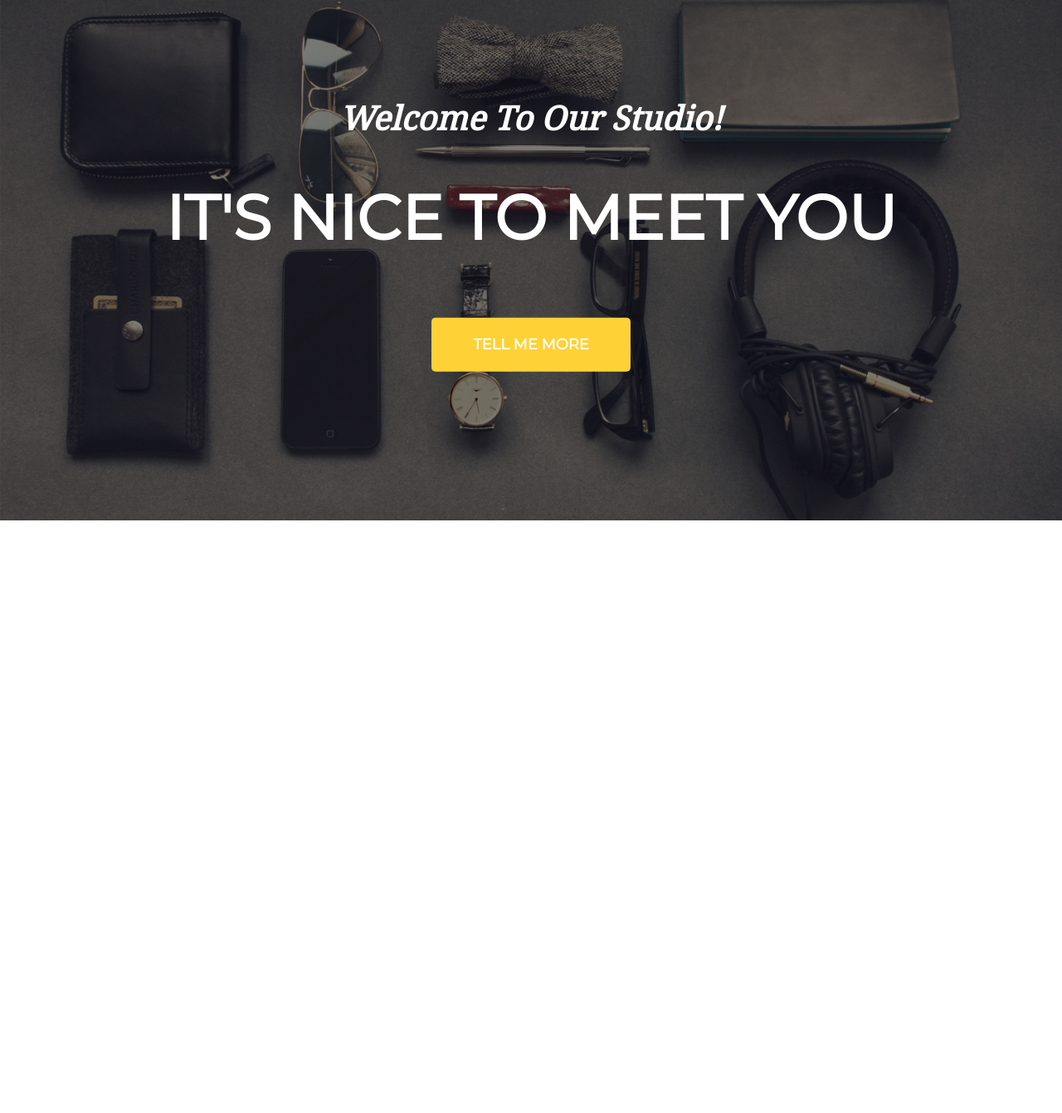
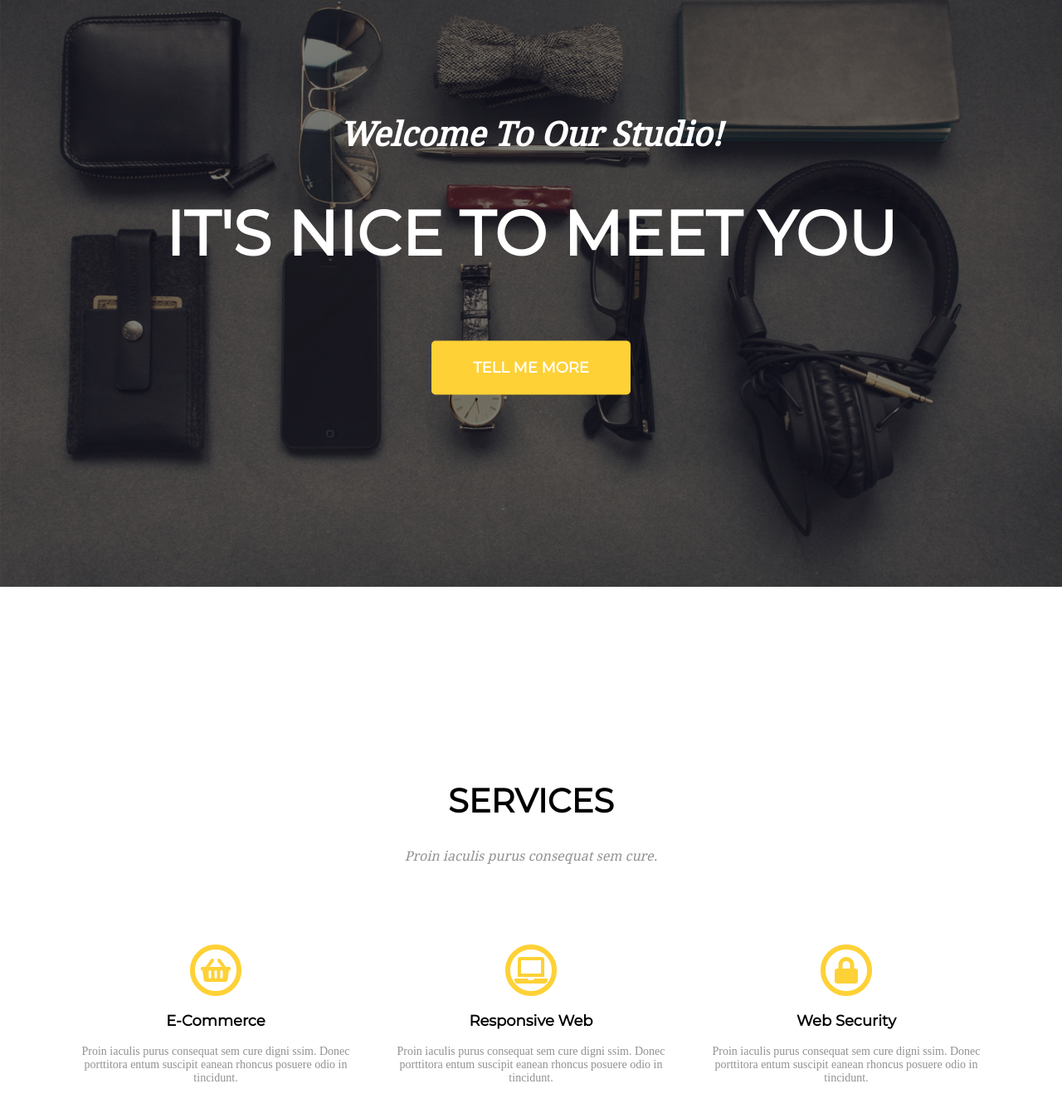
Before and after one commit to Ilshae/Golden, a website: page index.html in a window 1280 px wide. Shown: the part 93-1434 px from the top of the page at 83% size. Before the commit the page ends 800 px from the top, so only its background shows below. Drawn offline with Linux system fonts and the light colour scheme; a web font is replaced by a local one.

Commit message:
Add section Services

```diff
--- a/index.html
+++ b/index.html
@@ -24,13 +24,49 @@
             </div>
 
             <div class="hero">
-                <div class="hero-inner">
+                <header class="hero-inner">
                     <h2 class="page-subtitle">Welcome To Our Studio!</h2>
                     <h1 class="page-title">It's nice to meet you</h1>
                     <a class="btn btn-one">Tell me more</a>
+                </header>
+            </div>
+        </div>
+
+    <section class="services">
+        <div class="container">
+            <div class="row">
+                <header>
+                    <h1 class="page-title">Services</h1>
+                    <p class="page-subtitle">Proin iaculis purus consequat sem cure.</p>
+                </header>
+            </div>
+            <div class="row">
+                <div class="tile col-4">
+                    <span class="fa-stack fa-2x">
+                        <i class="far fa-circle fa-stack-2x"></i>
+                        <i class="fas fa-shopping-basket fa-stack-1x"></i>
+                      </span>
+                    <h3>E-Commerce</h3>
+                    <p>Proin iaculis purus consequat sem cure digni ssim. Donec porttitora entum suscipit eanean rhoncus posuere odio in tincidunt.</p>
+                </div>
+                <div class="tile col-4">
+                    <span class="fa-stack fa-2x">
+                        <i class="far fa-circle fa-stack-2x"></i>
+                        <i class="fas fa-laptop fa-stack-1x"></i>
+                    </span>
+                    <h3>Responsive Web</h3>
+                    <p>Proin iaculis purus consequat sem cure digni ssim. Donec porttitora entum suscipit eanean rhoncus posuere odio in tincidunt.</p>
+                </div>
+                <div class="tile col-4">
+                    <span class="fa-stack fa-2x">
+                        <i class="far fa-circle fa-stack-2x"></i>
+                        <i class="fas fa-lock fa-stack-1x"></i>
+                    </span>
+                    <h3>Web Security</h3>
+                    <p>Proin iaculis purus consequat sem cure digni ssim. Donec porttitora entum suscipit eanean rhoncus posuere odio in tincidunt.</p>
                 </div>
             </div>
-
         </div>
+    </section>
    </body>
 </html>
--- a/sass/style.scss
+++ b/sass/style.scss
@@ -14,13 +14,20 @@
     src:url("../fonts/Montserrat-Regular.ttf");
 }
 
+@font-face {
+    font-family: RobotoSlab;
+    src:url("../fonts/RobotoSlab-VariableFont_wght");
+}
+
 
 /* Variables */
 $font-one: 'Wisdom', serif;
 $font-two: 'Montserrat', sans-serif;
 $font-three: 'Droid', serif;
+$font-four: 'RobotoSlab', serif;
 $color-one: #fed136;
 $color-two: #fff;
+$color-three: #929292;
 
 /* Global */
 body{
@@ -31,12 +38,10 @@ body{
 
 .page-title{
     font-family: $font-two;
-    font-size: 75px;
     text-transform: uppercase;
 }
 
 .page-subtitle{
-    font-size: 40px;
     font-family: $font-three;
     font-style: italic;
 }
@@ -70,7 +75,6 @@ nav{
     align-items: baseline;
     justify-content: space-around;
     padding-top: 45px;
-    background-color: transparent;
 }
 
 .navbar-brand {
@@ -105,7 +109,7 @@ nav{
 /* Hero */
 .hero-background{
     width: 100%;
-    height: 90vh;
+    height: 100vh;
     display: flex;
     flex-direction: column;
     flex-wrap: nowrap;
@@ -137,3 +141,56 @@ nav{
     text-align: center;
     padding: 20px;
 }
+
+.hero-inner h2{
+    margin: 0 0 50px 0;
+    font-size: 40px;
+}
+
+.hero-inner h1{
+    margin: 0 0 60px 0;
+    font-size: 75px;
+}
+
+/* Services */
+.services{
+    border-color: $color-two;
+    padding: 120px 5px;
+}
+
+.services .row{
+    text-align: center;
+    justify-content: center;
+    align-items: center;
+}
+
+.services header{
+    margin: 80px 5px;
+    text-align: center;
+    justify-content: center;
+    align-items: center;
+}
+
+.services header h1{
+    font-size: 40px;
+}
+
+.services header p{
+    font-size: 16px;
+    color: $color-three;
+}
+.tile i{
+    color: $color-one;
+}
+
+.tile h3{
+    font-family: $font-two;
+    font-size: 18px;
+    font-weight: bold;
+}
+
+.tile p{
+    color: $color-three;
+    font-size: 14px;
+    font-family: $font-four;
+}
```
Also changed, not shown: css/style.css, fonts/RobotoSlab-VariableFont_wght.ttf (added), 1 other file.
